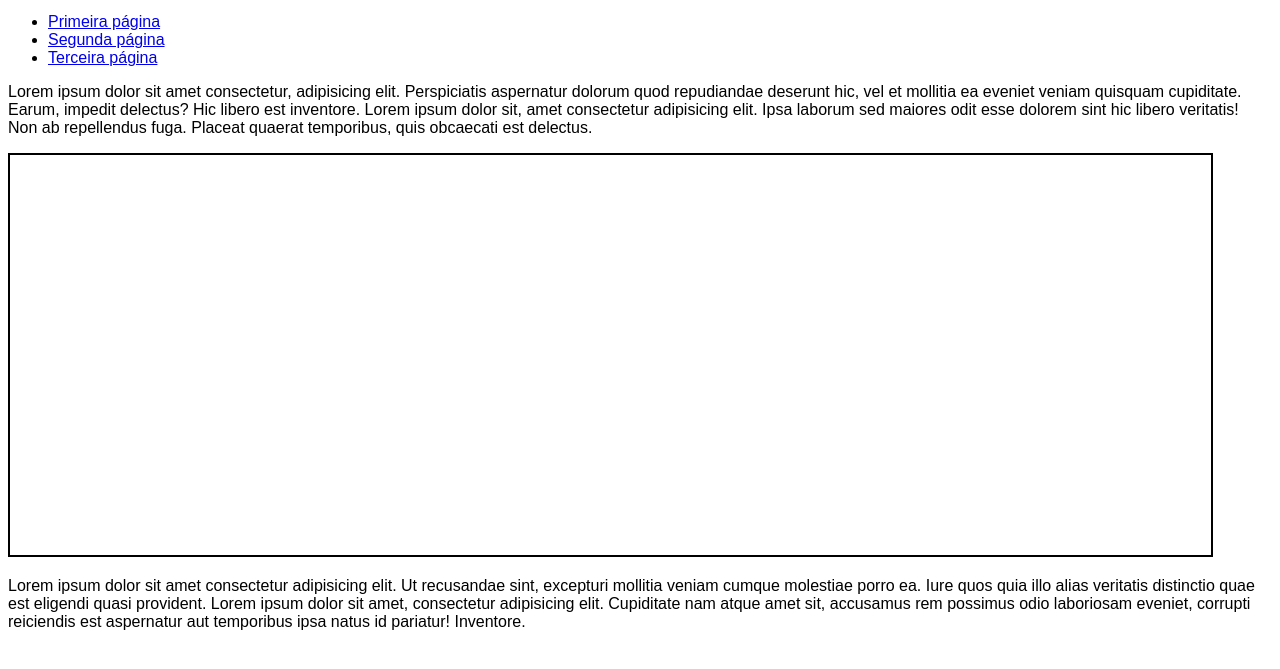
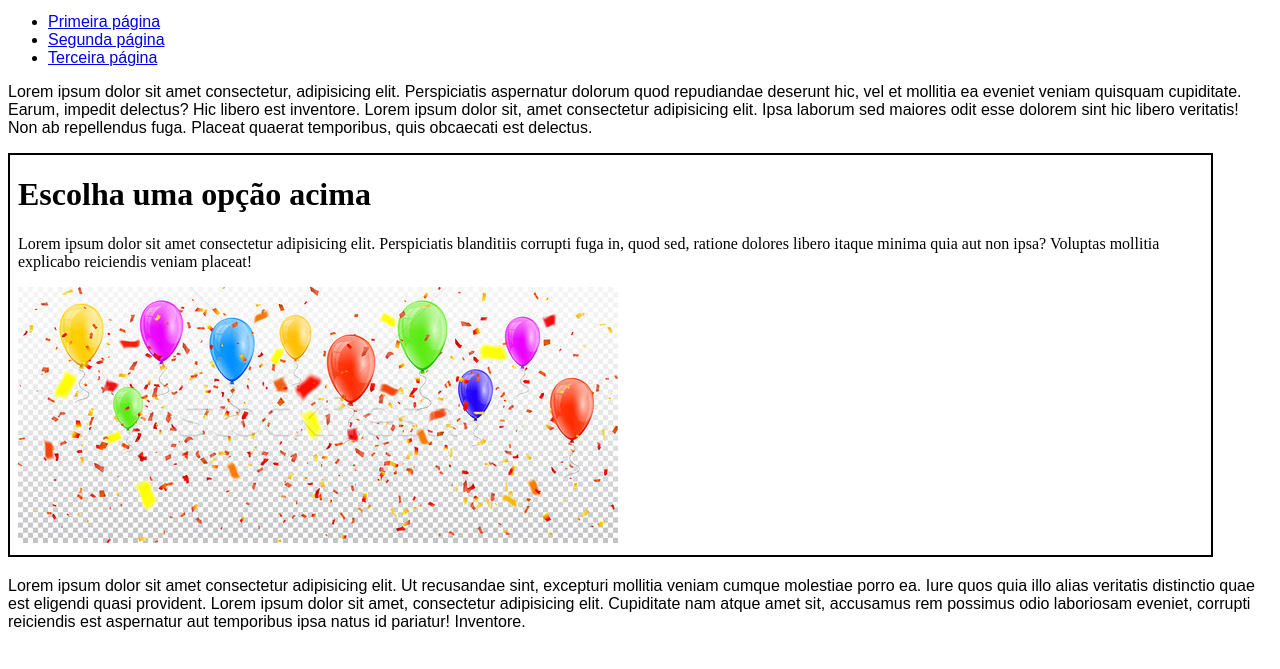
Before and after one commit to Natalia-de-Andrade/exercicios, a plain HTML site: page ex0024/iframe003.html in a window 1280 px wide. Shown: the part 119-788 px from the top of the page. Drawn offline with Linux system fonts and the light colour scheme.

Commit message:
exercícios iframe

```diff
--- a/ex0024/iframe003.html
+++ b/ex0024/iframe003.html
@@ -32,7 +32,7 @@
 
     <p>Lorem ipsum dolor sit amet consectetur, adipisicing elit. Perspiciatis aspernatur dolorum quod repudiandae deserunt hic, vel et mollitia ea eveniet veniam quisquam cupiditate. Earum, impedit delectus? Hic libero est inventore. Lorem ipsum dolor sit, amet consectetur adipisicing elit. Ipsa laborum sed maiores odit esse dolorem sint hic libero veritatis! Non ab repellendus fuga. Placeat quaerat temporibus, quis obcaecati est delectus.</p>
 
-    <iframe id="tela" name="frame" src="" >
+    <iframe id="tela" name="frame" srcdoc="<h1>Escolha uma opção acima</h1><p>Lorem ipsum dolor sit amet consectetur adipisicing elit. Perspiciatis blanditiis corrupti fuga in, quod sed, ratione dolores libero itaque minima quia aut non ipsa? Voluptas mollitia explicabo reiciendis veniam placeat!</p><img src='imagens/baloes.jpg'>">
         <p>Seu navegador não é compatível!</p>
     </iframe>
 
```
Also changed, not shown: ex0024/imagens/baloes.jpg (added).
